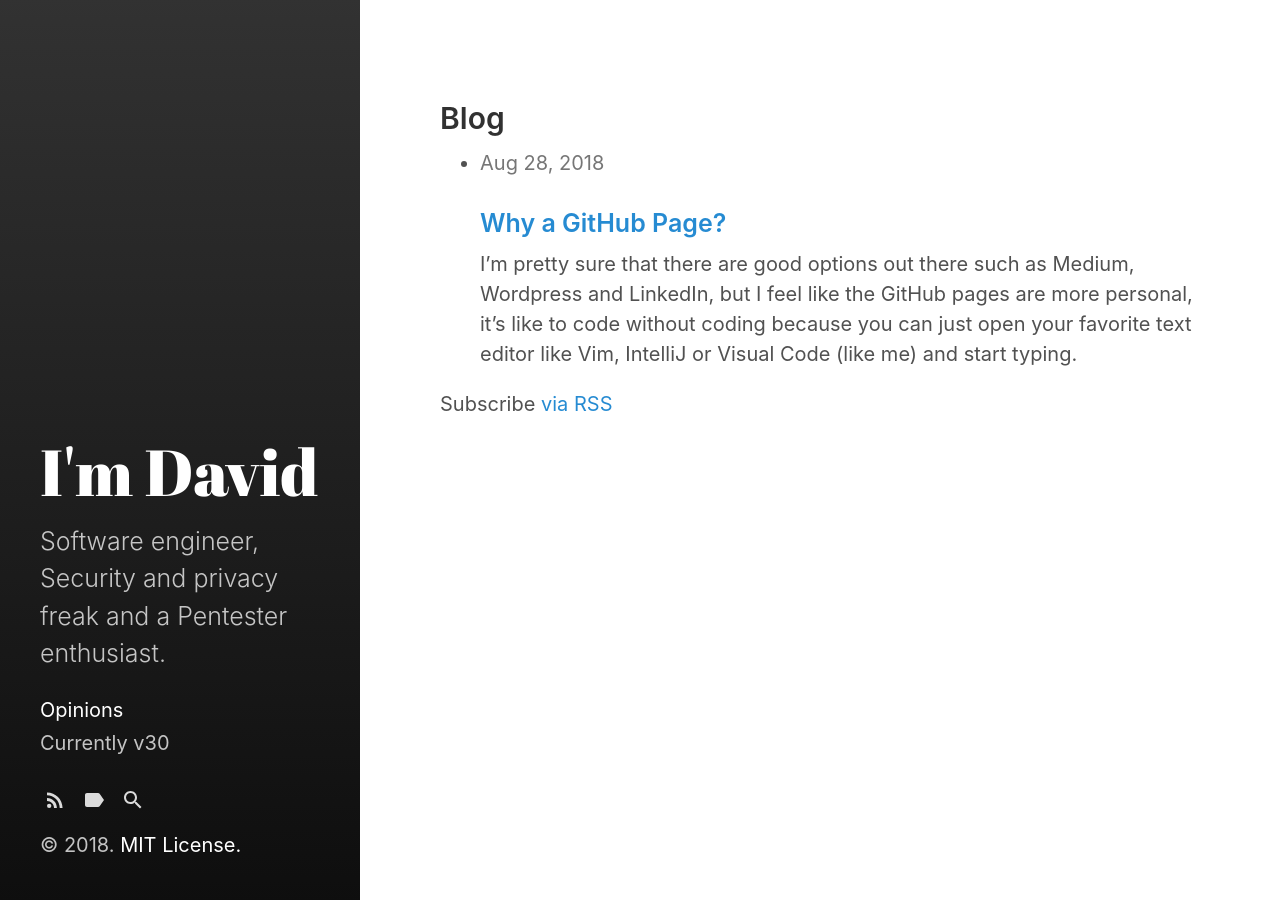
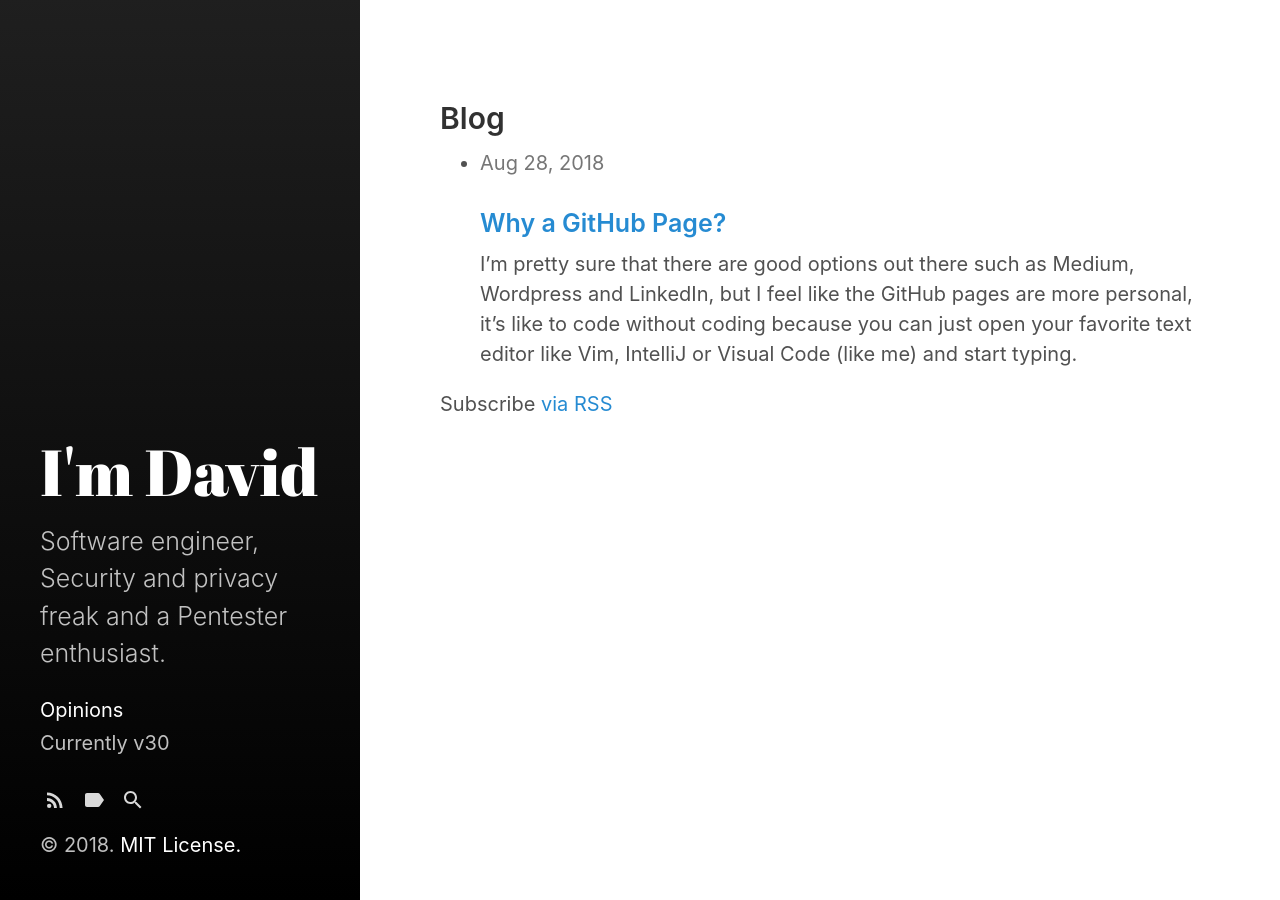
Before and after one commit to davidtavarez/davidtavarez.github.io, a Jekyll site: the page built from index.md, in a window 1280 px wide. Built offline with Jekyll 4.4.1, drawn with Linux system fonts in a browser that asks for light colours; the list of posts is cut into pages by our own code.

Commit message:
bg color

```diff
--- a/assets/css/main.scss
+++ b/assets/css/main.scss
@@ -3,4 +3,9 @@
 # only main files contain this front matter, not partials.
 ---
 
+$sidebar-bg-color: #0d0d0d !default;
+$sidebar-sticky: true !default;
+$layout-reverse: false !default;
+$link-color: #268bd2 !default;
+
 @import "hydeout";
```
